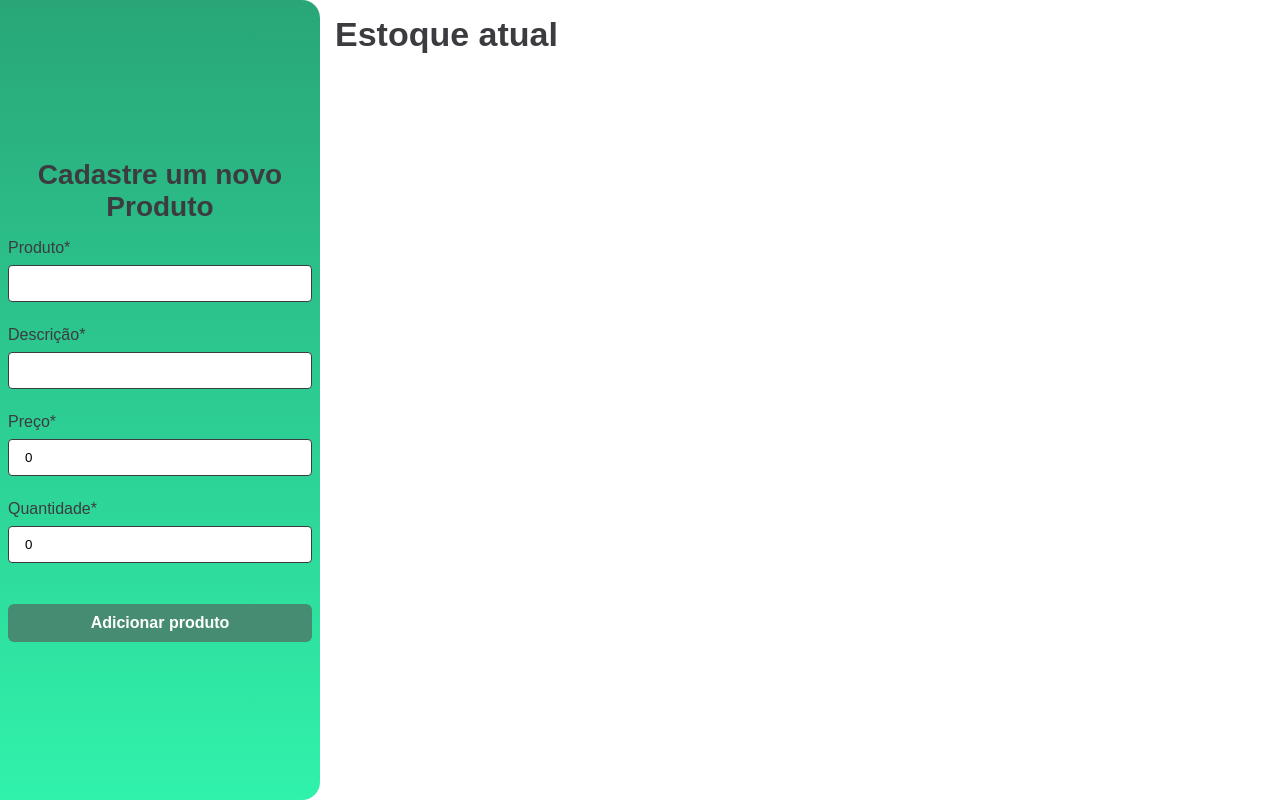
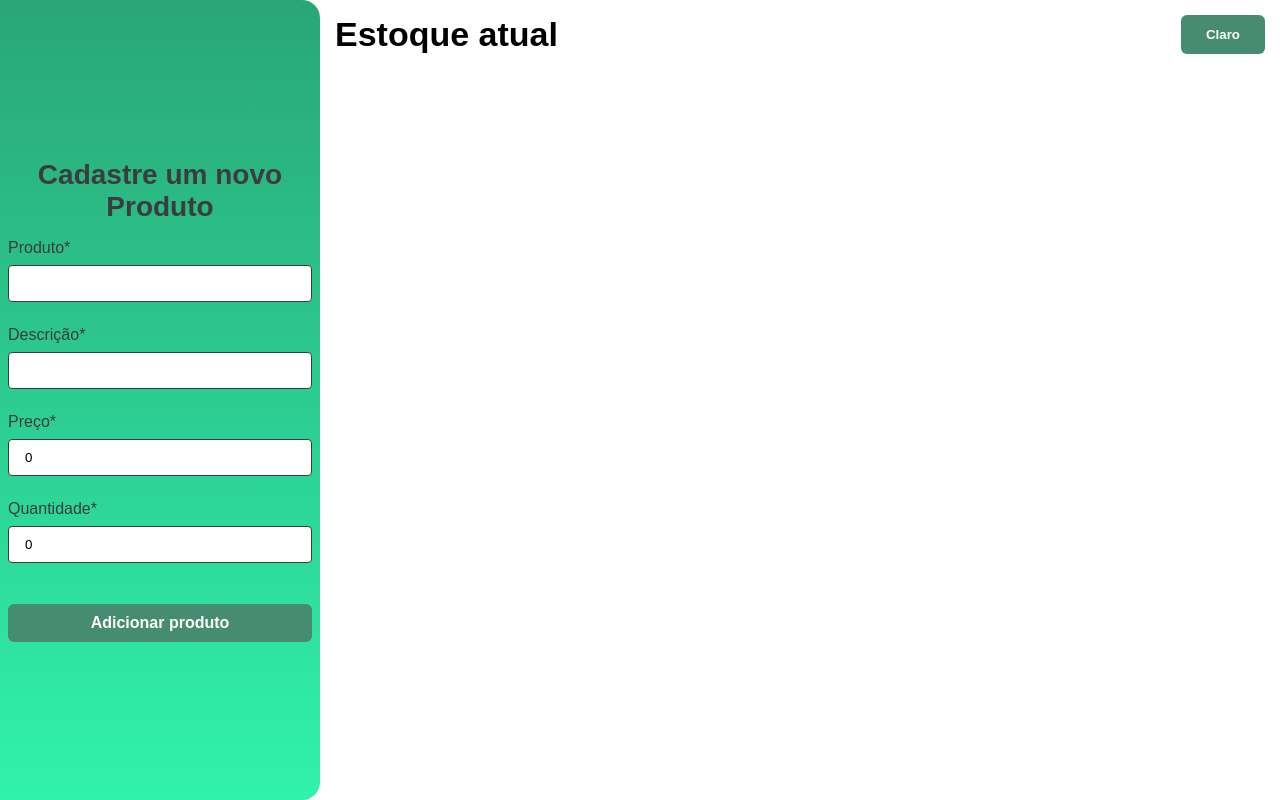
Before and after one commit to HamiltonGJr/mini-projeto-estoque, a React (Vite) app: page / in a window 1280 px wide. Built offline with nearby package versions, Linux system fonts and the light colour scheme.

Commit message:
feat: inserting the button and header styling.

```diff
--- a/src/components/ProductList/index.tsx
+++ b/src/components/ProductList/index.tsx
@@ -2,12 +2,22 @@ import React from "react";
 
 import ProductItem from "../ProductItem";
 import { ProductListProps } from "../../types/types";
-import { ContainerListProduct, ListProduct, SubTitleProduct } from "./style";
+import {
+  ButtonTheme,
+  ContainerListProduct,
+  HeaderProduct,
+  ListProduct,
+  SubTitleProduct,
+} from "./style";
 
 function ProductList({ product, onRemove, onEdit }: ProductListProps) {
   return (
     <ContainerListProduct>
-      <SubTitleProduct>Estoque atual</SubTitleProduct>
+      <HeaderProduct>
+        <SubTitleProduct>Estoque atual</SubTitleProduct>
+
+        <ButtonTheme>Claro</ButtonTheme>
+      </HeaderProduct>
 
       <ListProduct>
         {product.map((product) => (
--- a/src/components/ProductList/style.ts
+++ b/src/components/ProductList/style.ts
@@ -5,10 +5,28 @@ export const ContainerListProduct = styled.div`
   height: 100vh;
   overflow-y: auto;
 `;
+export const HeaderProduct = styled.header`
+  display: flex;
+  justify-content: space-between;
+`;
+export const ButtonTheme = styled.button`
+  margin: 15px;
+  padding: 0 25px;
+  font-weight: 700;
+  border: none;
+  border-radius: 06px;
+  cursor: pointer;
+  color: #fff;
+  background-color: #458c72;
+  transition: 0.2s;
+  &:hover {
+    background-color: #29a678;
+    transition: 0.2s;
+  }
+`;
 export const SubTitleProduct = styled.h2`
   margin: 15px;
   font-size: 34px;
-  color: #3c3c40;
 `;
 export const ListProduct = styled.ul`
   display: flex;
```
